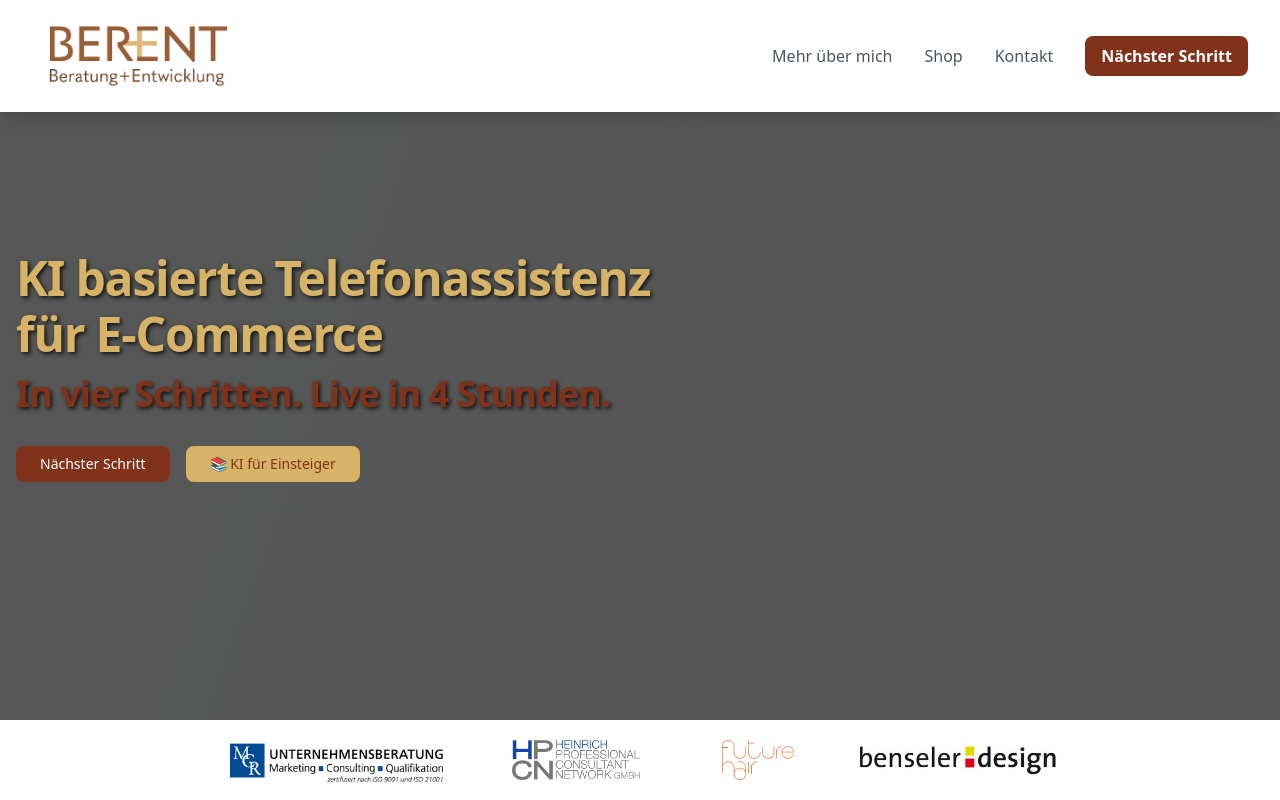
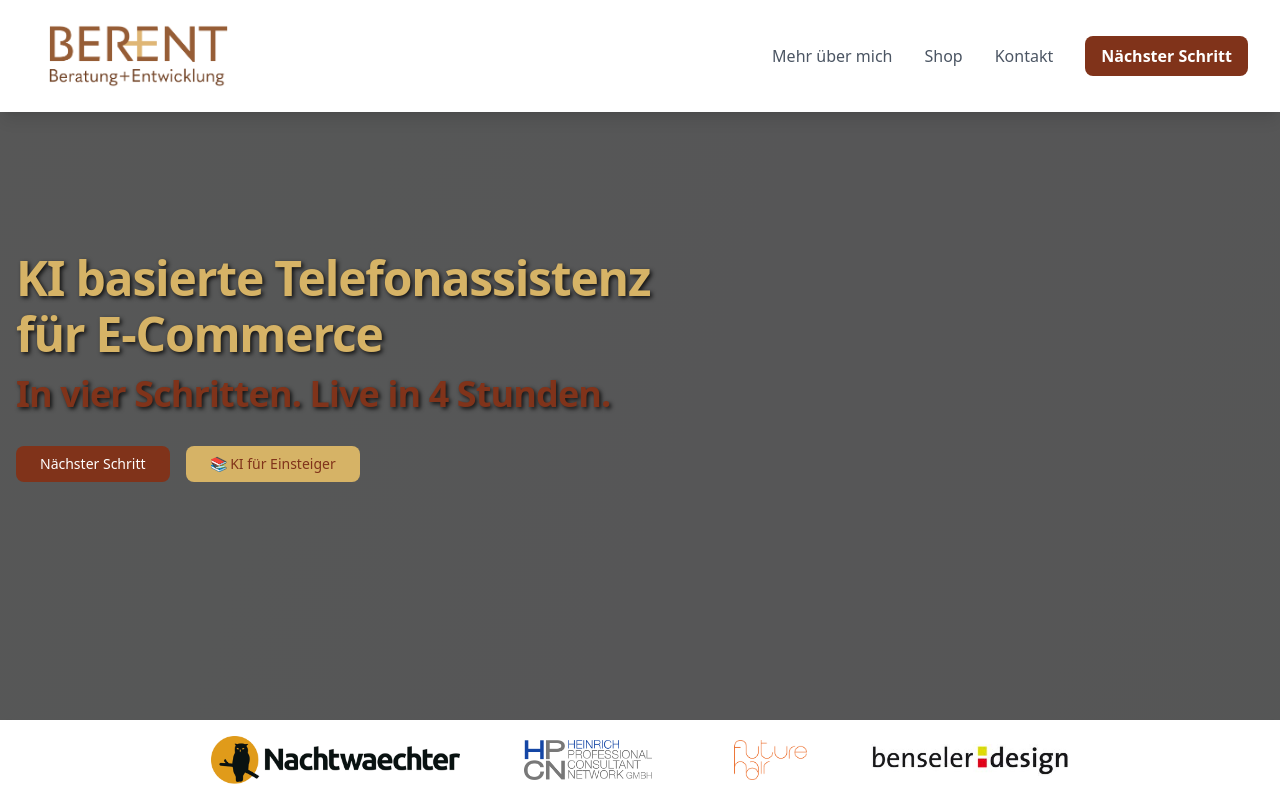
Before and after one commit to peerendees/vaaas, a website: page index.html in a window 1280 px wide. Shown: the top 800 px of the page. Drawn offline with nearby package versions, Linux system fonts and the light colour scheme; files that its build step writes are made by us from their sources.

Commit message:
Replace MCR logo with Nachtwächter logo in Hero section

```diff
--- a/index.html
+++ b/index.html
@@ -116,8 +116,8 @@
             <div class="max-w-7xl mx-auto px-4 sm:px-6 lg:px-8">
                 <!-- Scroll-Container für Logos (Einzelanzeige Mobil) -->
                 <div class="flex flex-nowrap items-center overflow-x-auto pb-4 snap-x snap-mandatory md:justify-center md:space-x-16 md:pb-0">
-                    <a href="https://www.mcr-unternehmensberatung.de/" target="_blank" rel="noopener noreferrer" class="w-full flex justify-center flex-shrink-0 snap-center md:w-auto">
-                        <img src="customer-logos/logo-mcr.png" alt="MCR Logo" class="h-12" width="auto" loading="lazy">
+                    <a href="#" class="w-full flex justify-center flex-shrink-0 snap-center md:w-auto">
+                        <img src="customer-logos/logo-nachtwaechter.png" alt="Nachtwächter Logo" class="h-12" width="auto" loading="lazy">
                     </a>
                     <a href="https://h-pcn.de" target="_blank" rel="noopener noreferrer" class="w-full flex justify-center flex-shrink-0 snap-center md:w-auto">
                         <img src="customer-logos/logo-hpcn.png" alt="h-pcn Logo" class="h-10" width="auto" loading="lazy">
--- a/service-worker.js
+++ b/service-worker.js
@@ -16,7 +16,7 @@ const FILES_TO_CACHE = [
   'images/hintergrund.png',
   'images/hintergrund-footer.jpg',
   'images/kunden-hintergrund.jpg', // Falls verwendet und benötigt
-  'customer-logos/logo-mcr.png',
+  'customer-logos/logo-nachtwaechter.png',
   'customer-logos/h-pcn.png',
   'customer-logos/logo-future-hair.png',
   'customer-logos/benseler-logo.jpeg',
```
Also changed, not shown: customer-logos/logo-nachtwaechter.png (added).
